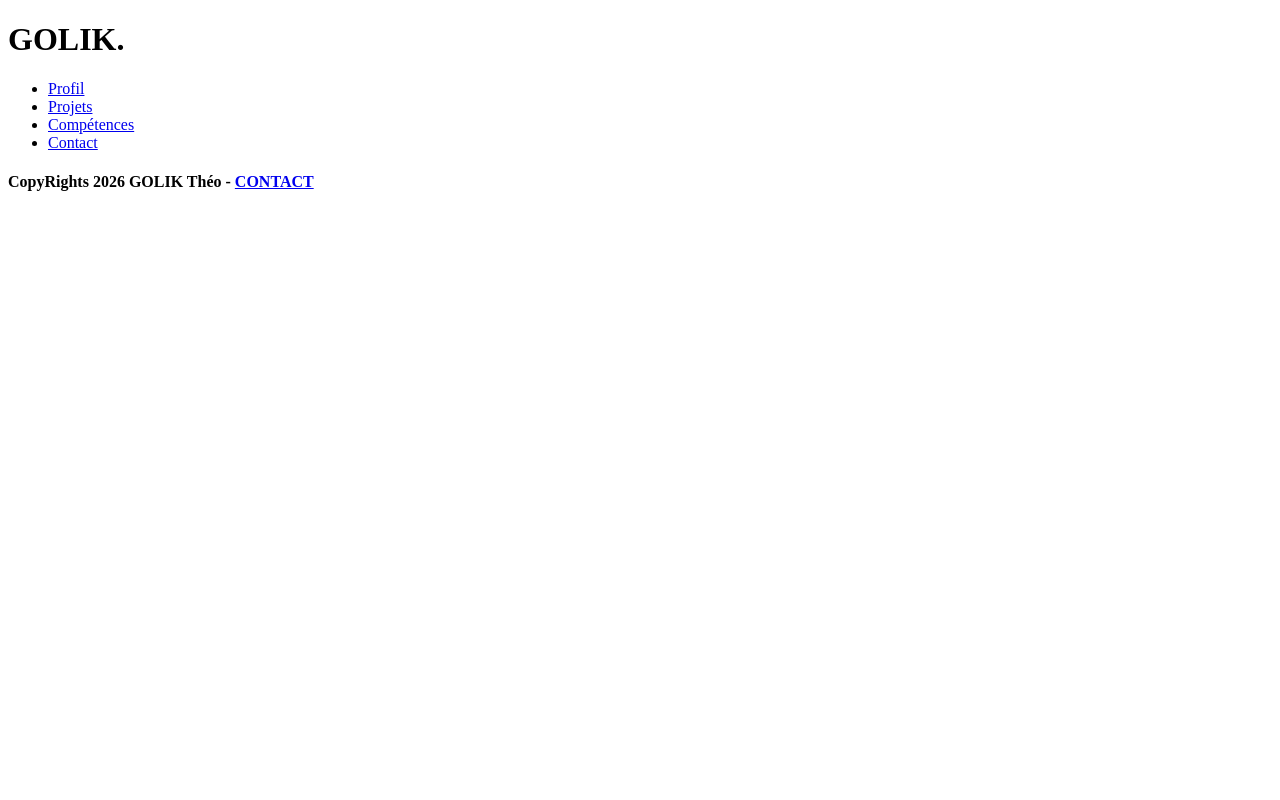
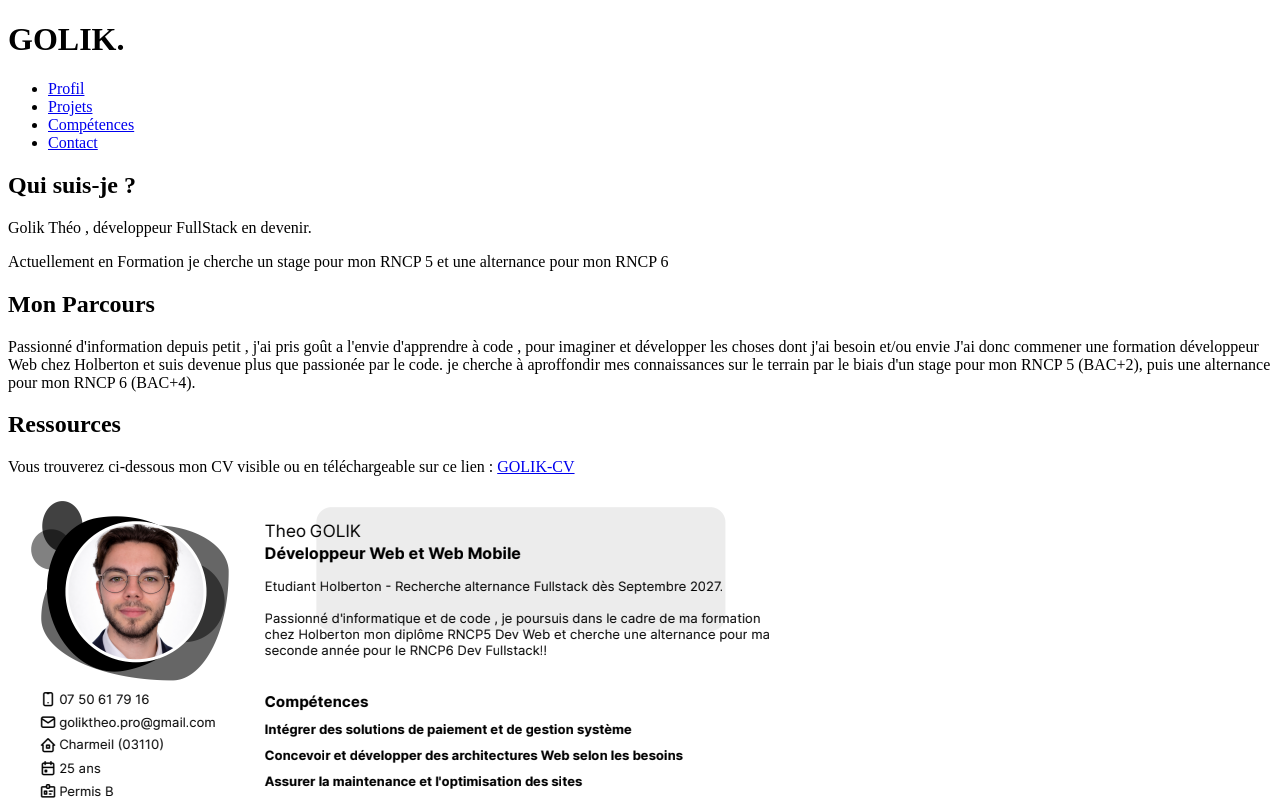
Before and after one commit to GitGolik/GOLIK-PORTFOLIO, a plain HTML site: page index.html in a window 1280 px wide. Shown: the top 800 px of the page. Drawn offline with Linux system fonts and the light colour scheme.

Commit message:
FEAT : add main section and content in it

```diff
--- a/index.html
+++ b/index.html
@@ -1,5 +1,5 @@
 <!DOCTYPE html>
-<html>
+<html lang="fr">
     <head>
         <meta charset="UTF-8">
         <meta name="viewport" content="width=device-width, initial-scale=1.0">
@@ -26,6 +26,26 @@
         </header>
 
         <main>
+            <section>
+                <h2>Qui suis-je ?</h2>
+                <p>Golik Théo , développeur FullStack en devenir.</p>
+                <p>Actuellement en Formation je cherche un stage pour mon RNCP 5 et une alternance pour mon RNCP 6</p>
+            </section>
+
+            <section>
+                <h2>Mon Parcours</h2>
+                <p>
+                    Passionné d'information depuis petit , j'ai pris goût a l'envie d'apprendre à code , pour imaginer et développer les choses dont j'ai besoin et/ou envie
+                    J'ai donc commener une formation développeur Web chez Holberton et suis devenue plus que passionée par le code. je cherche à aproffondir mes connaissances
+                    sur le terrain par le biais d'un stage pour mon RNCP 5 (BAC+2), puis une alternance pour mon RNCP 6 (BAC+4).
+                </p>
+            </section>
+
+            <section>
+                <h2>Ressources</h2>
+                <p>Vous trouverez ci-dessous mon CV visible ou en téléchargeable sur ce lien : <a href="images/CV_2026-10-23_Theo_golik.pdf">GOLIK-CV</a></p>
+                <img src="images/CV-Golik-theo.png" alt="image CV golik theo">
+            </section>
 
         </main>
 
```
Also changed, not shown: competences.html (+1 -1 lines), contact.html (+1 -1 lines), projets.html (+1 -1 lines), images/CV-Golik-theo.png (added), 1 other file.
